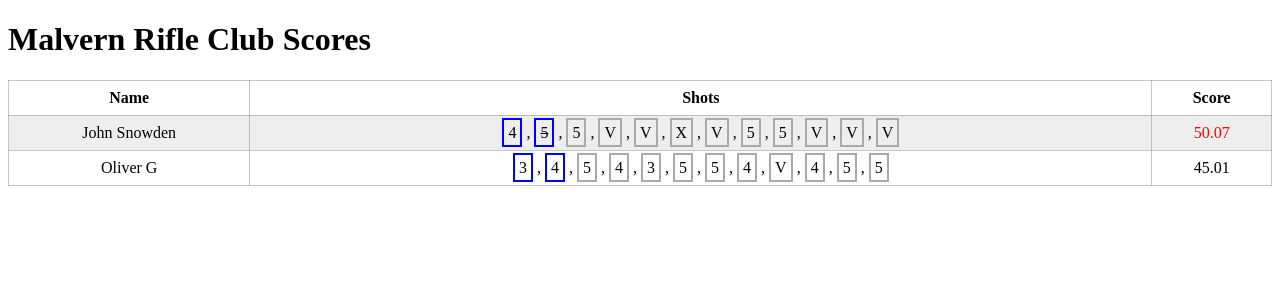
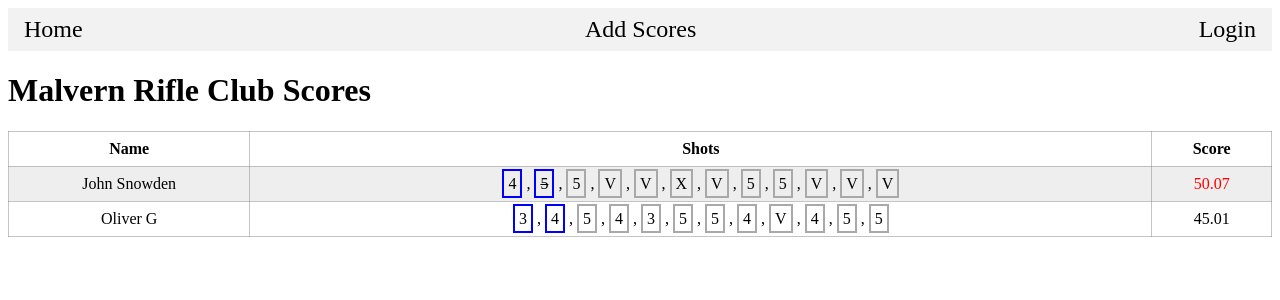
Before and after one commit to DAlexanderNZ/target-rifle-scores, a Flask app: page / in a window 1280 px wide. Shown: the top 300 px of the page. Run offline with Flask 3, Linux system fonts and the light colour scheme; parts of the project's set-up code (start-up, migrations or seed data) failed here and were passed over; some libraries are stand-ins or nearby versions.

Commit message:
updated templates to have a base with navbar extended by the other templates

```diff
--- a/static/css/styles.css
+++ b/static/css/styles.css
@@ -2,6 +2,33 @@
 *::before,
 *::after {
   box-sizing: border-box;
+}
+
+nav {
+    display: flex;
+    justify-content: space-between;
+    align-items: center;
+    background-color: #f2f2f2;
+    padding: 0.5em 1em;
+    margin-bottom: 1em;
+}
+
+/* Style for mobile devices */
+@media only screen and (max-width: 768px) {
+    /* Additional style to hide the navbar by moving it out of view */
+    nav.hide {
+      top: -100px; /* Adjust this value based on the height of your navbar */
+    }
+}
+
+nav a {
+    text-decoration: none;
+    color: black;
+    font-size: 1.5em;
+}
+
+nav a:hover {
+    color: blue;
 }
 
 table {
--- /dev/null
+++ b/templates/base.html
@@ -0,0 +1,32 @@
+<!DOCTYPE html>
+<html lang="en">
+    <head>
+        <meta charset="UTF-8">
+        <meta name="viewport" content="width=device-width, initial-scale=1.0">
+        <title>{% block title %} {% endblock %}</title>
+        <link rel="stylesheet" href="{{ url_for('static', filename='css/styles.css') }}">
+    </head>
+    <body>
+        <nav>
+            <a href="{{ url_for('index') }}">Home</a>
+            <a href="{{ url_for('add_score') }}">Add Scores</a>
+            <a href="/login.html">Login</a>
+        </nav>
+        <div class="content">
+            {% block content %} {% endblock %}
+        </div>
+        <script>
+            // JavaScript to toggle the visibility of the navbar on scroll
+            let prevScrollpos = window.pageYOffset;
+            window.onscroll = function() {
+              let currentScrollPos = window.pageYOffset;
+              if (prevScrollpos > currentScrollPos) {
+                document.getElementById("navbar").style.top = "0";
+              } else {
+                document.getElementById("navbar").classList.add('hide');
+              }
+              prevScrollpos = currentScrollPos;
+            }
+            </script>
+    </body>
+</html>
--- a/templates/index.html
+++ b/templates/index.html
@@ -1,11 +1,7 @@
-<!DOCTYPE html>
-<html>
-<head>
-    <title>Malvern Rifle Club Scores</title>
-    <link rel="stylesheet" href="{{ url_for('static', filename='css/styles.css') }}"">
-</head>
-<body>
-    <h1>Malvern Rifle Club Scores</h1>
+{% extends 'base.html' %}
+{% block title %}Rifle Scores{% endblock %}
+{% block content %}
+<h1>Malvern Rifle Club Scores</h1>
     <table>
         <tr>
             <th>Name</th>
@@ -39,5 +35,4 @@
         </tr>
         {% endfor %}
     </table>
-</body>
-</html>
+{% endblock %}
```
Also changed, not shown: templates/addscore.html (+6 -13 lines).
